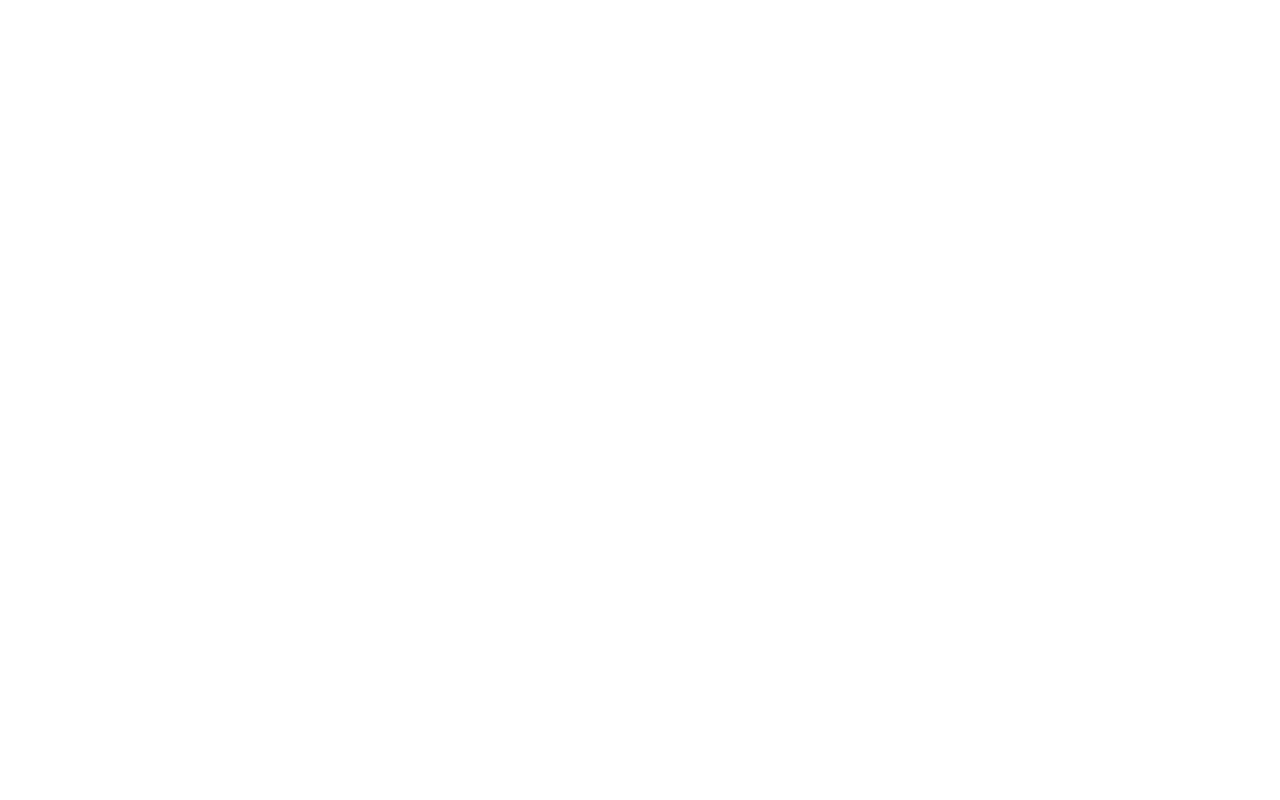
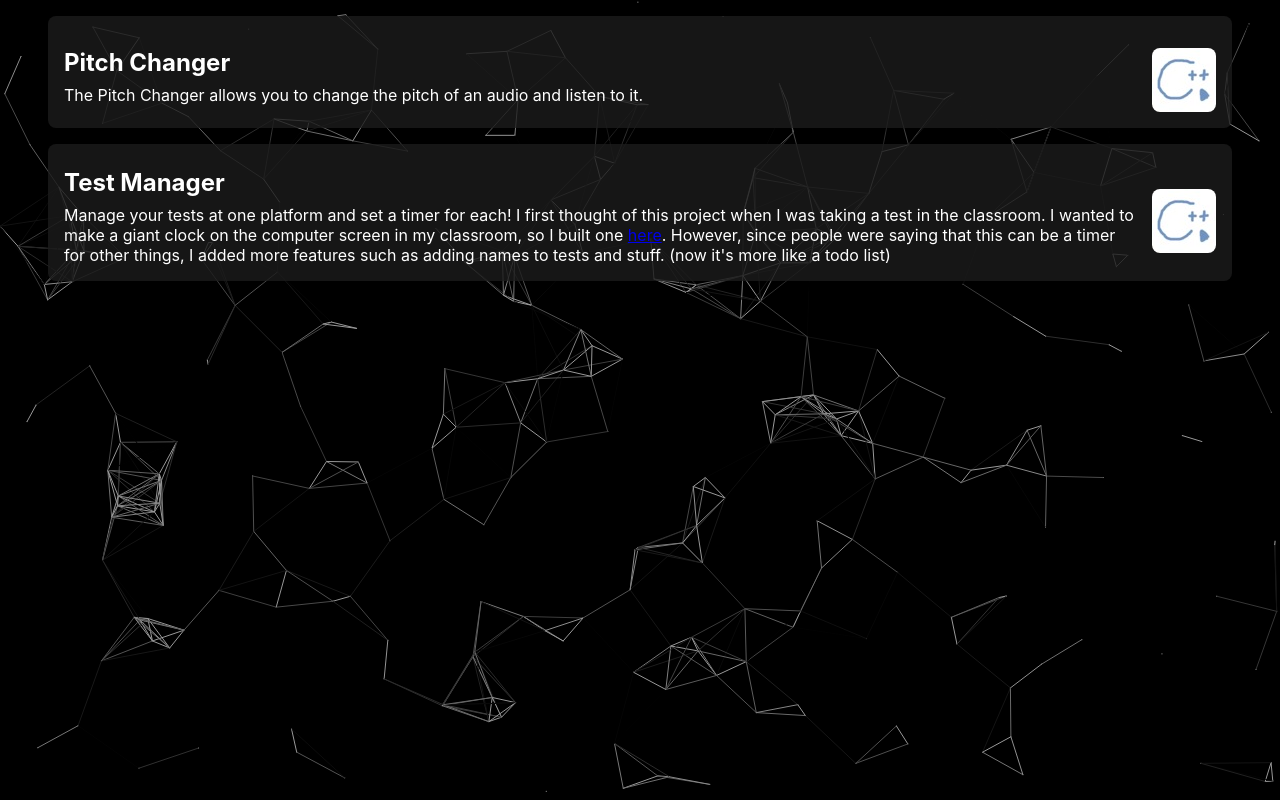
Before and after one commit to OnlyAHuman7926/onlyahuman7926.github.io, a plain HTML site: page projects.html in a window 1280 px wide. Drawn offline with Linux system fonts and the light colour scheme.

Commit message:
updated some projects

```diff
--- /dev/null
+++ b/general/general.css
@@ -0,0 +1,6 @@
+body {
+  background-color: black;
+  color: white;
+  font-family: -apple-system, 'Segoe UI', sans-serif;
+  margin: 16px min(10%, 48px);
+}
--- /dev/null
+++ b/project/projects.css
@@ -0,0 +1,29 @@
+.project-card {
+  display: flex;
+  align-items: center;
+  justify-content: space-between;
+  gap: 16px;
+  padding: 16px;
+  background-color: #1c1c1cd0;
+  border-radius: 8px;
+  box-shadow: 0px 0px 8px rgba(0, 0, 0, 0.5);
+  transition: transform 0.3s ease-in-out;
+  margin-bottom: 16px;
+}
+
+.project-card:hover {
+  transform: scale(1.02);
+}
+
+.project-card img {
+  height: 100%;
+  width: auto;
+  border-radius: 8px;
+  margin-top: 16px;
+}
+
+.project-card h1 {
+  font-size: 24px;
+  font-weight: bold;
+  margin: 8px 0;
+}
--- a/project/projects.js
+++ b/project/projects.js
@@ -1,13 +1,15 @@
 async function getProjects() {
-  let projects = await fetch("/projects.json");
+  let projects = await fetch("project/projects.json");
   projects = await projects.json();
   return projects;
 }
 
 function formatProject(project) {
   return `
-  <h1>${project.name}</h1>
-  <div>${project.description}</div>
+  <div>
+    <h1>${project.name}</h1>
+    <div>${project.description}</div>
+  </div>
   <img src="${project.pic}" onclick="window.open('${project.link}', '_blank');">
   `
 }
--- a/project/projects.json
+++ b/project/projects.json
@@ -1,14 +1,14 @@
 [
   {
-    "name": "My Project",
-    "description": "This is my project",
+    "name": "Pitch Changer",
+    "description": "The Pitch Changer allows you to change the pitch of an audio and listen to it. ",
     "pic": "/profile.jpeg",
-    "link": "https://www.baidu.com"
+    "link": "https://onlyahuman7926.github.io/pitch-changer"
   },
   {
-    "name": "My Project",
-    "description": "This is my project",
+    "name": "Test Manager",
+    "description": "Manage your tests at one platform and set a timer for each! \nI first thought of this project when I was taking a test in the classroom. I wanted to make a giant clock on the computer screen in my classroom, so I built one <a href='https://onlyahuman7926.github.io/Clock'>here</a>. However, since people were saying that this can be a timer for other things, I added more features such as adding names to tests and stuff. (now it's more like a todo list)",
     "pic": "/profile.jpeg",
-    "link": "https://www.baidu.com"
+    "link": "tm"
   }
 ]
--- a/projects.html
+++ b/projects.html
@@ -0,0 +1,26 @@
+<!DOCTYPE html>
+<html lang="en">
+
+<head>
+  <meta charset="UTF-8">
+  <meta http-equiv="X-UA-Compatible" content="IE=edge">
+  <meta name="viewport" content="width=device-width, initial-scale=1.0">
+  <title>My Projects</title>
+  <link rel="stylesheet" href="general/general.css">
+  <link rel="stylesheet" href="project/projects.css">
+  <script src="project/projects.js"></script>
+  <script src="general/dot.js" defer></script>
+</head>
+
+<body>
+  <script>
+    getProjects().then(projects => projects.forEach(project => {
+      let a = document.createElement("div");
+      a.classList.add("project-card");
+      a.innerHTML = formatProject(project);
+      document.body.append(a);
+    }));
+  </script>
+</body>
+
+</html>
--- a/style.css
+++ b/style.css
@@ -1,9 +1,4 @@
-body {
-  background-color: black;
-  color: white;
-  font-family: -apple-system, 'Segoe UI', sans-serif;
-  margin: 16px min(10%, 48px);
-}
+
 
 main {
   display: flex;
```
Also changed, not shown: index.html (+2 -1 lines), general/dot.js (renamed from dot/dot.js).
